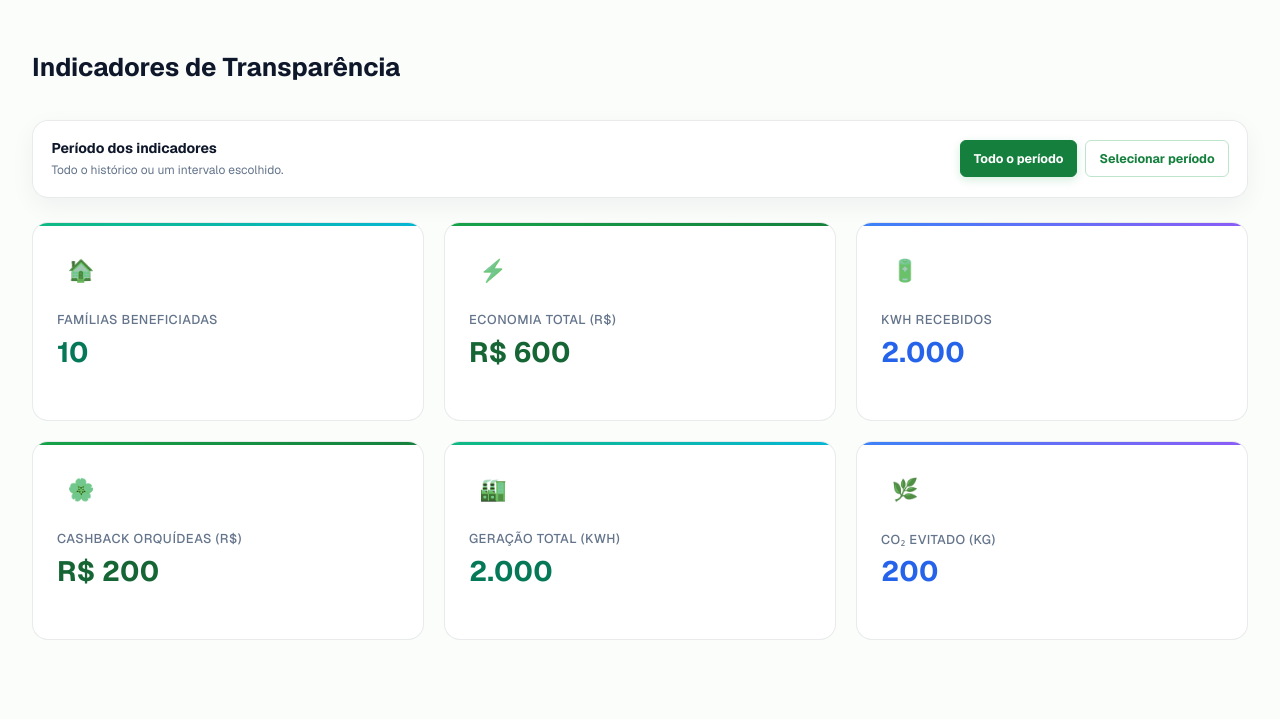
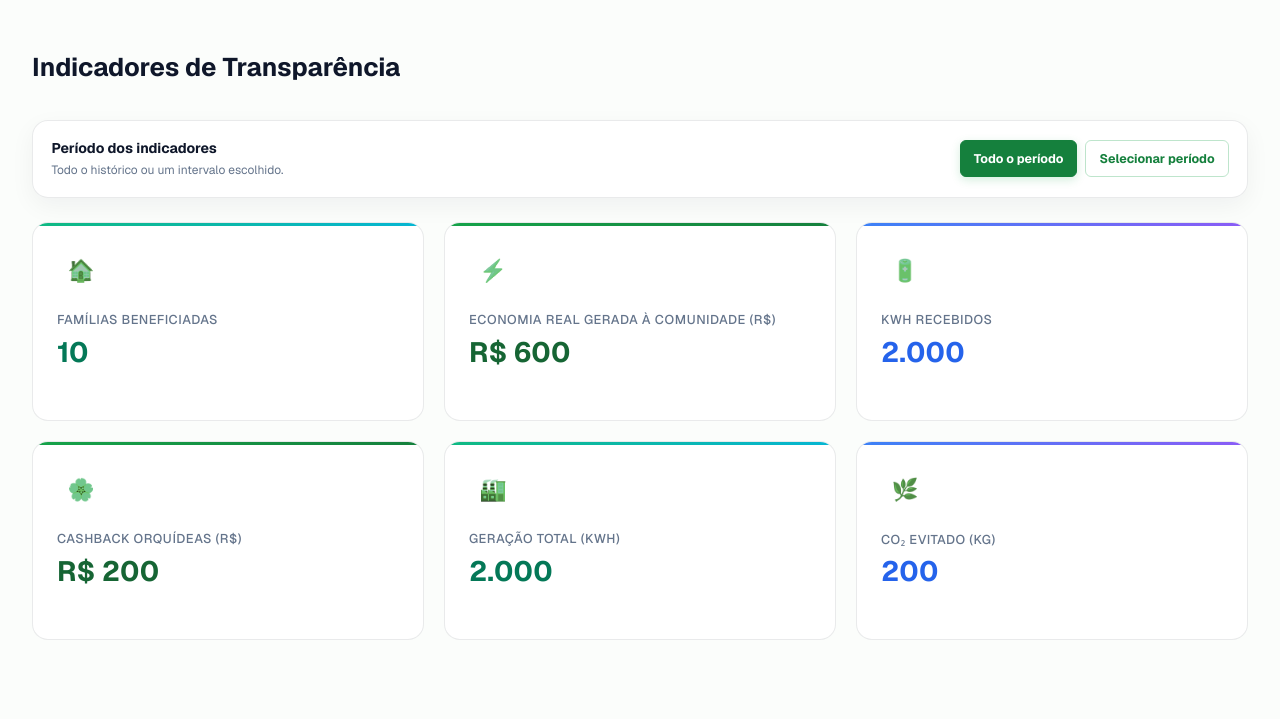
Before and after one commit to brunav1dal/Portal-Jardim-Bot-nico, a Flask app: page / in a window 1280 px wide. Shown: the part 449-1168 px from the top of the page. Run offline with Flask 3, Linux system fonts and the light colour scheme.

Commit message:
Renomeia indicador para economia real gerada a comunidade

```diff
--- a/docs/index.html
+++ b/docs/index.html
@@ -146,7 +146,7 @@
 
       <button type="button" class="stat-card solar fade-up" onclick="openStatModal(statInfo.economia_rs, this.querySelector('.stat-icon'))">
         <div class="stat-icon icon-bolt">⚡</div>
-        <div class="stat-label">Economia Total (R$)</div>
+        <div class="stat-label">Economia real gerada à comunidade (R$)</div>
         <div class="stat-value count-up" data-stat="economia_rs" data-target="300.0" data-prefix="R$ ">0</div>
         <div class="stat-hint">Ver histórico e detalhes</div>
       </button>
@@ -1110,7 +1110,7 @@
     economia_rs: {
       // Habilita o gráfico explicativo de divisão do valor original da energia solar.
       showEconomyBreakdown: true,
-      title: 'Economia Total (R$)', icon: '⚡', color: '#15803d',
+      title: 'Economia real gerada à comunidade (R$)', icon: '⚡', color: '#15803d',
       desc: "O indicador soma o benefício econômico das famílias nos meses selecionados: o que elas deixam de gastar com a energia solar, mais o valor equivalente do cashback recebido em Orquídeas.",
       paragraphs: ["O indicador soma o benefício econômico das famílias nos meses selecionados: o que elas deixam de gastar com a energia solar, mais o valor equivalente do cashback recebido em Orquídeas.", "Funciona assim: para a energia solar utilizada, a família paga ao banco comunitário metade do valor que pagaria pela mesma energia na concessionária. Além dessa redução de 50%, recebe cashback em Orquídeas equivalente a 25% do valor original. Por isso, o indicador considera 75% desse valor(que seria pago inicialmente).", "Exemplo ilustrativo: se a parte solar custaria R$ 100 na concessionária, a família paga R$ 50 ao banco e recebe o equivalente a O$ 25 (em Orquídeas). A economia contabilizada é R$ 75: R$ 50 que deixou de gastar, mais O$ 25 de cashback em moeda social. O desconto se refere à parte solar (sem impostos e taxas), não à fatura inteira.", "Para a comunidade, essa economia significa mais recursos disponíveis para as necessidades das famílias. Ao utilizar o cashback nos estabelecimentos locais, os moradores fazem a moeda social circular no bairro, apoiando o comércio e a renda da própria comunidade"],
       total: 300.0,
--- a/templates/public/index.html
+++ b/templates/public/index.html
@@ -95,7 +95,7 @@
 
       <button type="button" class="stat-card solar fade-up" onclick="openStatModal(statInfo.economia_rs, this.querySelector('.stat-icon'))">
         <div class="stat-icon icon-bolt">⚡</div>
-        <div class="stat-label">Economia Total (R$)</div>
+        <div class="stat-label">Economia real gerada à comunidade (R$)</div>
         <div class="stat-value count-up" data-stat="economia_rs" data-target="{{ transparencia.economia_total_rs }}" data-prefix="R$ ">0</div>
         <div class="stat-hint">Ver histórico e detalhes</div>
       </button>
@@ -608,7 +608,7 @@
     economia_rs: {
       // Habilita o gráfico explicativo de divisão do valor original da energia solar.
       showEconomyBreakdown: true,
-      title: 'Economia Total (R$)', icon: '⚡', color: '#15803d',
+      title: 'Economia real gerada à comunidade (R$)', icon: '⚡', color: '#15803d',
       desc: "O indicador soma o benefício econômico das famílias nos meses selecionados: o que elas deixam de gastar com a energia solar, mais o valor equivalente do cashback recebido em Orquídeas.",
       paragraphs: ["O indicador soma o benefício econômico das famílias nos meses selecionados: o que elas deixam de gastar com a energia solar, mais o valor equivalente do cashback recebido em Orquídeas.", "Funciona assim: para a energia solar utilizada, a família paga ao banco comunitário metade do valor que pagaria pela mesma energia na concessionária. Além dessa redução de 50%, recebe cashback em Orquídeas equivalente a 25% do valor original. Por isso, o indicador considera 75% desse valor(que seria pago inicialmente).", "Exemplo ilustrativo: se a parte solar custaria R$ 100 na concessionária, a família paga R$ 50 ao banco e recebe o equivalente a O$ 25 (em Orquídeas). A economia contabilizada é R$ 75: R$ 50 que deixou de gastar, mais O$ 25 de cashback em moeda social. O desconto se refere à parte solar (sem impostos e taxas), não à fatura inteira.", "Para a comunidade, essa economia significa mais recursos disponíveis para as necessidades das famílias. Ao utilizar o cashback nos estabelecimentos locais, os moradores fazem a moeda social circular no bairro, apoiando o comércio e a renda da própria comunidade"],
       total: {{ transparencia.economia_total_rs }},
```
